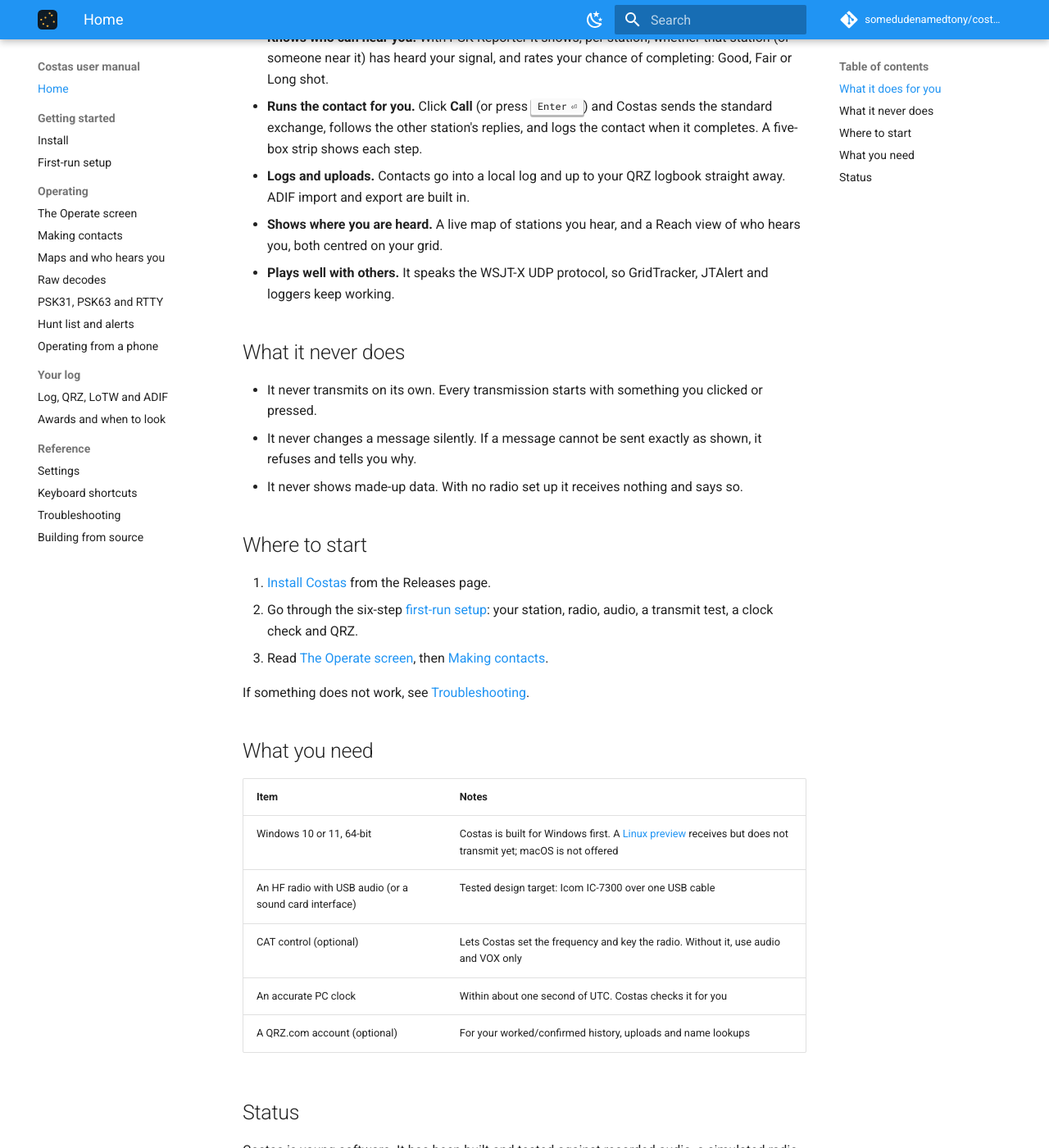
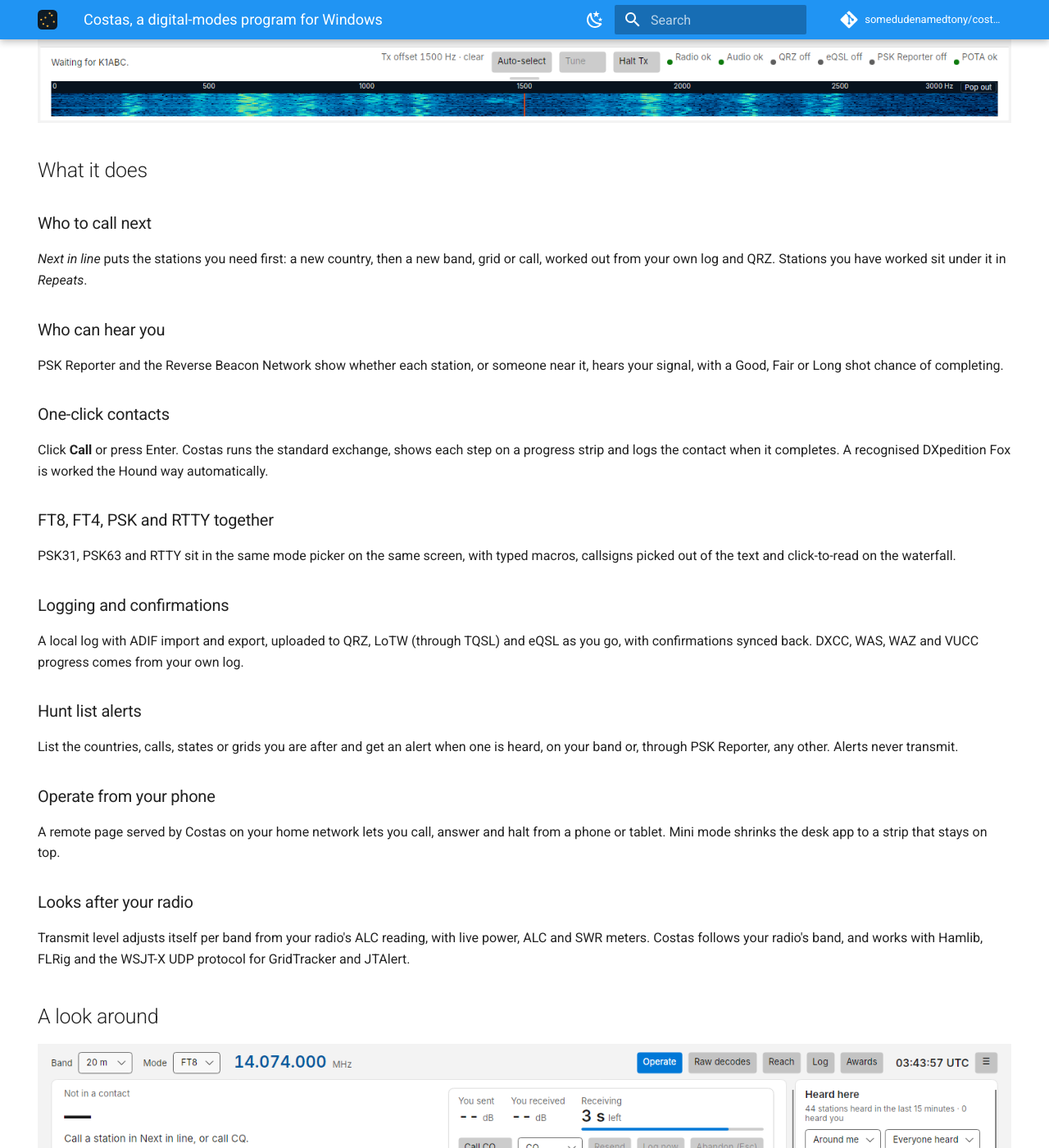
Before and after one commit to somedudenamedtony/costas, an MkDocs documentation site: the page built from manual/index.md, in a window 1280 px wide and 1400 px high, scrolled down 946 px. Shown: the whole window at 82% size. Built offline with MkDocs 1.6.1 and Material for MkDocs 9.7.7, drawn with Linux system fonts in a browser that asks for light colours; comment, search, counter and statistics services are not loaded; some of the changed text lies outside the part shown.

Commit message:
Add a landing page and code signing policy to the website
New hams currently land on the GitHub repo or straight inside the manual, which is a weak first
impression. The GitHub Pages site now opens on a landing page with a download button (latest
Windows installer, Linux preview), a feature list, screenshots and links into the manual. The old
manual home moves to introduction.md; every other manual URL is unchanged.

A code signing policy page describes how releases are built and signed, who can sign them and
what the app sends over the network, as required by signing programmes such as SignPath
Foundation, and states plainly that releases are not signed yet.

Co-Authored-By: Claude Opus 5.5 <noreply@anthropic.com>
Claude-Session: https://claude.ai/code/session_01WL2RMyfCo2w67dZAM6q9E6

```diff
--- /dev/null
+++ b/manual/code-signing.md
@@ -0,0 +1,64 @@
+# Code signing policy
+
+This page says how Costas releases are built and signed, who can sign them, and what the program sends over the
+network. It applies to every file published on the
+[Releases page](https://github.com/somedudenamedtony/costas/releases).
+
+## Current status
+
+Releases are **not code-signed yet**, so Windows SmartScreen may warn about the installer (see [Install](install.md)).
+Signing is wired into the release build and turns on as soon as a signing certificate is in place. Once it is, this
+page will name the certificate provider, and the installer will name its publisher.
+
+Each release has a `.sha256` file next to every download, so you can check that the file you have is the one the
+build produced.
+
+## How releases are built
+
+- Every release is built by [GitHub Actions](https://github.com/somedudenamedtony/costas/actions/workflows/ci.yml)
+  from the public source in [somedudenamedtony/costas](https://github.com/somedudenamedtony/costas), on GitHub's
+  hosted runners. Nothing is built or signed on a personal computer.
+- A release is only made from the `main` branch, after the build and tests pass, and only when the maintainer starts
+  it by hand (**Actions › CI › Run workflow**). Pull request builds are never released or signed.
+- Signing happens inside that release run. The signing credentials are stored as GitHub repository secrets, are
+  available only to release runs on `main`, and are never written to the build logs.
+
+## What gets signed
+
+- Costas's own programs and libraries, the installer and the uninstaller.
+- The installer also carries the WSJT-X `jt9` decoder and Hamlib's `rigctld`, unmodified from those projects' own
+  releases (fetched by `third_party/fetch.ps1` during the build, with their licences). Files that already
+  carry a valid signature, such as the .NET runtime, are left as they are.
+- Signing is checked after it runs: if any file is not validly signed, the release fails and nothing is published.
+
+## Who can sign
+
+| Role | Who |
+| --- | --- |
+| Author, committer and reviewer | Tony, W7LIT ([somedudenamedtony](https://github.com/somedudenamedtony)) |
+| Release approver | Tony, W7LIT |
+
+Changes from anyone else come in as pull requests and are reviewed before they are merged. Only the maintainer can
+merge to `main` and start a release.
+
+## Privacy
+
+Costas does not send anything about you anywhere unless a feature you set up needs it:
+
+- **Services you turn on**: QRZ, LoTW, eQSL, Club Log, PSK Reporter, the Reverse Beacon Network and POTA spots are
+  contacted only when you set them up in Settings, and only with what that service needs (your callsign and log
+  entries for the logbooks, for example).
+- **Updates**: Costas asks GitHub for the latest release when it starts and once a day. You can turn this off in
+  **Settings › Updates**.
+- **Usage statistics**: anonymous counts of which features are used, sent to Aptabase. They never include your
+  callsign, grid, frequencies, the stations you work or anything from your log, and nothing is sent while you are
+  offline. [Settings › Privacy](settings.md#privacy) lists exactly what is sent and has the switch to turn it off.
+
+Your QRZ API key and password are kept in the Windows Credential Manager, never in a file. See
+[Install](install.md#where-your-data-lives) for where your log and settings are stored.
+
+## Reporting a problem
+
+If you think a release has been tampered with, or you find a security problem, please open an issue on
+[GitHub](https://github.com/somedudenamedtony/costas/issues) or contact the maintainer through the GitHub profile
+above.
--- a/manual/index.md
+++ b/manual/index.md
@@ -1,57 +1,150 @@
-# Costas
+---
+title: Costas, a digital-modes program for Windows
+description: Free FT8, FT4, PSK31, PSK63 and RTTY program for Windows that shows you stations, not messages.
+hide:
+  - navigation
+  - toc
+---
 
-Costas is an FT8 and FT4 program for Windows. It does the same job as WSJT-X, and uses the same decoder, but
-shows you **stations instead of messages**: one row per station, ranked by what you need for your log, whether
-the station is free to call, and whether it can hear you.
+<div class="cx-home" markdown>
 
-![The Operate screen while receiving](images/operate-idle.png)
+<section class="cx-hero" markdown>
+<div class="cx-hero__text" markdown>
 
-*The Operate screen. All screenshots in this manual were taken from the real app replaying recorded band audio
-(simulation mode); callsigns are from those recordings.*
+<h1>Stations, not messages.</h1>
 
-## What it does for you
+<p class="cx-lead">Costas is a free FT8, FT4, PSK31, PSK63 and RTTY program for Windows. It uses the same decoder as
+WSJT-X, so it decodes as well and sounds the same on the air. What changes is the screen: one row per station, ranked
+by what you need for your log, whether the station is free, and whether it can hear you.</p>
 
-- **Tells you who to call next.** The *Next in line* list puts the stations you need first: a new country, then a
-  new band, a new grid, a new call. It reads what you have worked and confirmed from your QRZ logbook. Stations
-  you have already worked are listed under it in *Repeats*, with when you last worked them, so you can call them
-  again.
-- **Knows who can hear you.** With PSK Reporter it shows, per station, whether that station (or someone near it)
-  has heard your signal, and rates your chance of completing: Good, Fair or Long shot.
-- **Runs the contact for you.** Click **Call** (or press ++enter++) and Costas sends the standard exchange, follows
-  the other station's replies, and logs the contact when it completes. A five-box strip shows each step.
-- **Logs and uploads.** Contacts go into a local log and up to your QRZ logbook straight away. ADIF import and
-  export are built in.
-- **Shows where you are heard.** A live map of stations you hear, and a Reach view of who hears you, both centred
-  on your grid.
-- **Plays well with others.** It speaks the WSJT-X UDP protocol, so GridTracker, JTAlert and loggers keep working.
+<div class="cx-actions">
+  <a class="md-button md-button--primary cx-download" href="https://github.com/somedudenamedtony/costas/releases/latest/download/CostasApp-win-Setup.exe">Download for Windows</a>
+  <a class="md-button" href="introduction/">Read the manual</a>
+</div>
+
+<p class="cx-meta"><span data-cx-version>Latest release</span> · Windows 10 and 11, 64-bit ·
+<a data-cx-linux href="https://github.com/somedudenamedtony/costas/releases/latest">Linux (preview, receive only)</a> ·
+<a href="https://github.com/somedudenamedtony/costas">Source on GitHub</a></p>
+
+</div>
+<figure class="cx-hero__shot">
+  <img src="images/contact-in-progress.png" alt="The Operate screen during a contact: a progress strip of each message, station details, and the Next in line list" width="1440" height="900">
+</figure>
+</section>
+
+<section class="cx-section" markdown>
+
+## What it does
+
+<div class="cx-features" markdown>
+
+<div class="cx-feature" markdown>
+### Who to call next
+*Next in line* puts the stations you need first: a new country, then a new band, grid or call, worked out from your
+own log and QRZ. Stations you have worked sit under it in *Repeats*.
+</div>
+
+<div class="cx-feature" markdown>
+### Who can hear you
+PSK Reporter and the Reverse Beacon Network show whether each station, or someone near it, hears your signal, with a
+Good, Fair or Long shot chance of completing.
+</div>
+
+<div class="cx-feature" markdown>
+### One-click contacts
+Click **Call** or press Enter. Costas runs the standard exchange, shows each step on a progress strip and logs the
+contact when it completes. A recognised DXpedition Fox is worked the Hound way automatically.
+</div>
+
+<div class="cx-feature" markdown>
+### FT8, FT4, PSK and RTTY together
+PSK31, PSK63 and RTTY sit in the same mode picker on the same screen, with typed macros, callsigns picked out of the
+text and click-to-read on the waterfall.
+</div>
+
+<div class="cx-feature" markdown>
+### Logging and confirmations
+A local log with ADIF import and export, uploaded to QRZ, LoTW (through TQSL) and eQSL as you go, with confirmations
+synced back. DXCC, WAS, WAZ and VUCC progress comes from your own log.
+</div>
+
+<div class="cx-feature" markdown>
+### Hunt list alerts
+List the countries, calls, states or grids you are after and get an alert when one is heard, on your band or, through
+PSK Reporter, any other. Alerts never transmit.
+</div>
+
+<div class="cx-feature" markdown>
+### Operate from your phone
+A remote page served by Costas on your home network lets you call, answer and halt from a phone or tablet. Mini mode
+shrinks the desk app to a strip that stays on top.
+</div>
+
+<div class="cx-feature" markdown>
+### Looks after your radio
+Transmit level adjusts itself per band from your radio's ALC reading, with live power, ALC and SWR meters. Costas
+follows your radio's band, and works with Hamlib, FLRig and the WSJT-X UDP protocol for GridTracker and JTAlert.
+</div>
+
+</div>
+</section>
+
+<section class="cx-section" markdown>
+
+## A look around
+
+<div class="cx-gallery">
+  <figure>
+    <a href="images/operate-idle.png"><img src="images/operate-idle.png" alt="The Operate screen while receiving" loading="lazy" width="1440" height="900"></a>
+    <figcaption>The Operate screen while receiving</figcaption>
+  </figure>
+  <figure>
+    <a href="images/psk31-operate.png"><img src="images/psk31-operate.png" alt="PSK31 on the Operate screen" loading="lazy" width="1440" height="900"></a>
+    <figcaption>PSK31 on the same screen</figcaption>
+  </figure>
+  <figure>
+    <a href="images/awards.png"><img src="images/awards.png" alt="Awards progress" loading="lazy" width="1440" height="900"></a>
+    <figcaption>Awards progress from your own log</figcaption>
+  </figure>
+  <figure>
+    <a href="images/log.png"><img src="images/log.png" alt="The log" loading="lazy" width="1440" height="900"></a>
+    <figcaption>Your log, with QRZ, LoTW and eQSL status</figcaption>
+  </figure>
+  <figure class="cx-gallery__phone">
+    <a href="images/phone-contact.png"><img src="images/phone-contact.png" alt="The phone remote during a contact" loading="lazy" width="780" height="1688"></a>
+    <figcaption>The phone remote</figcaption>
+  </figure>
+</div>
+
+<p class="cx-note">Screenshots are from the real app replaying recorded band audio. Callsigns are from those
+recordings.</p>
+
+</section>
+
+<section class="cx-section cx-promises" markdown>
 
 ## What it never does
 
-- It never transmits on its own. Every transmission starts with something you clicked or pressed.
-- It never changes a message silently. If a message cannot be sent exactly as shown, it refuses and tells you why.
-- It never shows made-up data. With no radio set up it receives nothing and says so.
+- **It never transmits on its own.** Every transmission starts with something you clicked or pressed.
+- **It never changes a message silently.** If a message cannot be sent exactly as shown, it refuses and tells you why.
+- **It never shows made-up data.** With no radio set up it receives nothing and says so.
 
-## Where to start
+</section>
 
-1. [Install Costas](install.md) from the Releases page.
-2. Go through the six-step [first-run setup](setup.md): your station, radio, audio, a transmit test, a clock check
-   and QRZ.
-3. Read [The Operate screen](operate.md), then [Making contacts](contacts.md).
+<section class="cx-section cx-start" markdown>
 
-If something does not work, see [Troubleshooting](troubleshooting.md).
+## Get started
 
-## What you need
+1. **Download** [the Windows installer](https://github.com/somedudenamedtony/costas/releases/latest/download/CostasApp-win-Setup.exe).
+   It installs for your user only and updates itself. See [Install](install.md) if Windows warns about it.
+2. **Set up** your station, radio, audio and clock in the six-step [first-run setup](setup.md).
+3. **Operate**: read [The Operate screen](operate.md) and [Making contacts](contacts.md).
 
-| Item | Notes |
-| --- | --- |
-| Windows 10 or 11, 64-bit | Costas is built for Windows first. A [Linux preview](install.md#linux-preview) receives but does not transmit yet; macOS is not offered |
-| An HF radio with USB audio (or a sound card interface) | Tested design target: Icom IC-7300 over one USB cable |
-| CAT control (optional) | Lets Costas set the frequency and key the radio. Without it, use audio and VOX only |
-| An accurate PC clock | Within about one second of UTC. Costas checks it for you |
-| A QRZ.com account (optional) | For your worked/confirmed history, uploads and name lookups |
+Costas is free software under the GNU GPL, version 3. It is young: use low power or a dummy load for your first
+transmissions. Questions and bug reports go to
+[GitHub issues](https://github.com/somedudenamedtony/costas/issues).
+[Code signing policy](code-signing.md) · [Privacy](settings.md#privacy)
 
-## Status
+</section>
 
-Costas is young software. It has been built and tested against recorded audio, a simulated radio and Hamlib's test
-radio, but has not yet had long on-air use. Use a dummy load or low power for your first transmissions, and keep an
-eye on the radio.
+</div>
--- /dev/null
+++ b/manual/introduction.md
@@ -0,0 +1,58 @@
+# Introduction
+
+Costas is an FT8 and FT4 program for Windows, with [PSK31, PSK63 and RTTY](keyboard-modes.md) on the same screen.
+For FT8 and FT4 it does the same job as WSJT-X, and uses the same decoder, but shows you **stations instead of
+messages**: one row per station, ranked by what you need for your log, whether the station is free to call, and
+whether it can hear you.
+
+![The Operate screen while receiving](images/operate-idle.png)
+
+*The Operate screen. All screenshots in this manual were taken from the real app replaying recorded band audio
+(simulation mode); callsigns are from those recordings.*
+
+## What it does for you
+
+- **Tells you who to call next.** The *Next in line* list puts the stations you need first: a new country, then a
+  new band, a new grid, a new call. It reads what you have worked and confirmed from your QRZ logbook. Stations
+  you have already worked are listed under it in *Repeats*, with when you last worked them, so you can call them
+  again.
+- **Knows who can hear you.** With PSK Reporter it shows, per station, whether that station (or someone near it)
+  has heard your signal, and rates your chance of completing: Good, Fair or Long shot.
+- **Runs the contact for you.** Click **Call** (or press ++enter++) and Costas sends the standard exchange, follows
+  the other station's replies, and logs the contact when it completes. A five-box strip shows each step.
+- **Logs and uploads.** Contacts go into a local log and up to your QRZ logbook straight away. ADIF import and
+  export are built in.
+- **Shows where you are heard.** A live map of stations you hear, and a Reach view of who hears you, both centred
+  on your grid.
+- **Plays well with others.** It speaks the WSJT-X UDP protocol, so GridTracker, JTAlert and loggers keep working.
+
+## What it never does
+
+- It never transmits on its own. Every transmission starts with something you clicked or pressed.
+- It never changes a message silently. If a message cannot be sent exactly as shown, it refuses and tells you why.
+- It never shows made-up data. With no radio set up it receives nothing and says so.
+
+## Where to start
+
+1. [Install Costas](install.md) from the Releases page.
+2. Go through the six-step [first-run setup](setup.md): your station, radio, audio, a transmit test, a clock check
+   and QRZ.
+3. Read [The Operate screen](operate.md), then [Making contacts](contacts.md).
+
+If something does not work, see [Troubleshooting](troubleshooting.md).
+
+## What you need
+
+| Item | Notes |
+| --- | --- |
+| Windows 10 or 11, 64-bit | Costas is built for Windows first. A [Linux preview](install.md#linux-preview) receives but does not transmit yet; macOS is not offered |
+| An HF radio with USB audio (or a sound card interface) | Tested design target: Icom IC-7300 over one USB cable |
+| CAT control (optional) | Lets Costas set the frequency and key the radio. Without it, use audio and VOX only |
+| An accurate PC clock | Within about one second of UTC. Costas checks it for you |
+| A QRZ.com account (optional) | For your worked/confirmed history, uploads and name lookups |
+
+## Status
+
+Costas is young software. It has been built and tested against recorded audio, a simulated radio and Hamlib's test
+radio, but has not yet had long on-air use. Use a dummy load or low power for your first transmissions, and keep an
+eye on the radio.
--- a/mkdocs.yml
+++ b/mkdocs.yml
@@ -1,7 +1,8 @@
-# User manual for Costas, published to GitHub Pages by .github/workflows/manual.yml.
-# The pages live in manual/ (docs/ holds the build specification, not user documentation).
-site_name: Costas user manual
-site_description: How to install, set up and operate Costas, a station-centric FT8 and FT4 client.
+# The Costas website (landing page and user manual), published to GitHub Pages by .github/workflows/manual.yml.
+# The pages live in manual/ (docs/ holds the build specification, not user documentation). The landing page is
+# manual/index.md; the manual starts at manual/introduction.md.
+site_name: Costas
+site_description: Costas is a free FT8, FT4, PSK31, PSK63 and RTTY program for Windows that shows you stations, not messages.
 site_url: https://somedudenamedtony.github.io/costas/
 repo_url: https://github.com/somedudenamedtony/costas
 repo_name: somedudenamedtony/costas
@@ -48,9 +49,15 @@ markdown_extensions:
   - pymdownx.superfences
   - pymdownx.keys
 
+extra_css:
+  - stylesheets/home.css
+extra_javascript:
+  - javascripts/home.js
+
 nav:
   - Home: index.md
   - Getting started:
+      - Introduction: introduction.md
       - Install: install.md
       - First-run setup: setup.md
   - Operating:
@@ -69,3 +76,4 @@ nav:
       - Keyboard shortcuts: shortcuts.md
       - Troubleshooting: troubleshooting.md
       - Building from source: building.md
+      - Code signing policy: code-signing.md
```
Also changed, not shown: README.md (+2 -1 lines), 2 other files.
